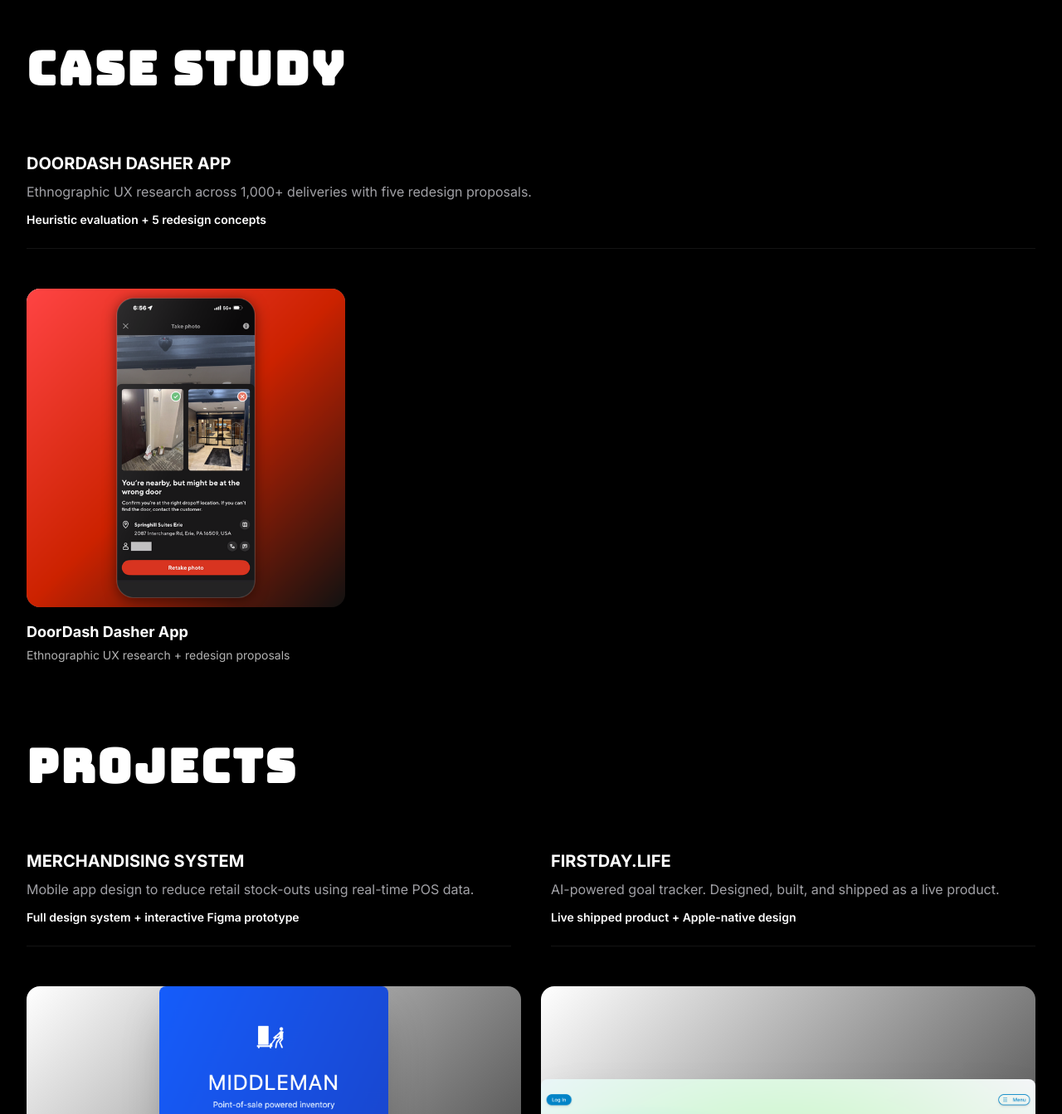
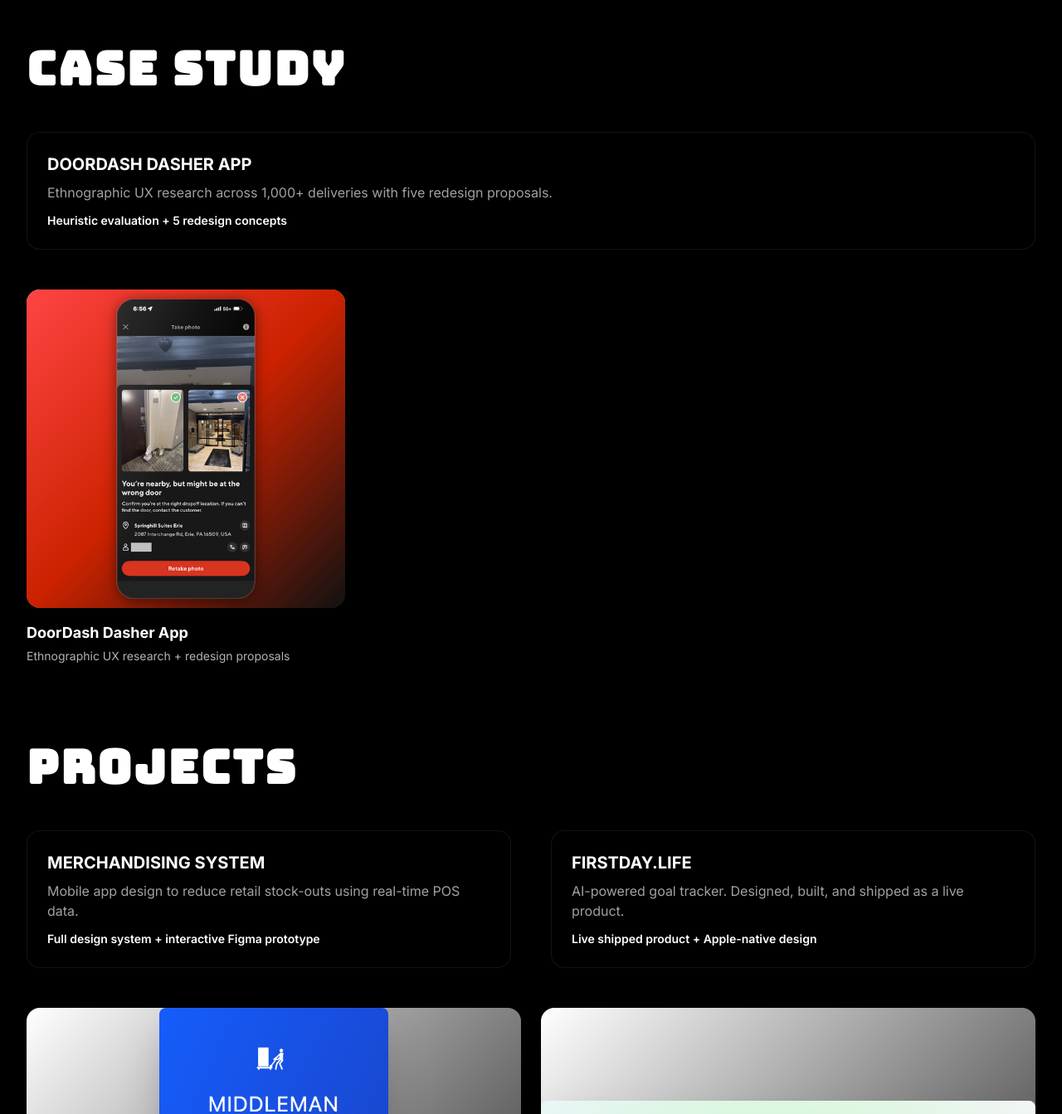
Before and after one commit to straydesign/portfolio, a Next.js app: page / in a window 1280 px wide. Shown: the part 949-2292 px from the top of the page at 83% size. Built offline with nearby package versions, Linux system fonts and the light colour scheme; a web font is replaced by a local one.

Commit message:
fix: solid black cards on case study and project sections in dark mode

```diff
--- a/src/components/Home.tsx
+++ b/src/components/Home.tsx
@@ -171,8 +171,8 @@
             role="link"
             tabIndex={0}
             aria-label={`View ${CASE_STUDY.title} case study`}
-            className="cursor-pointer transition-opacity hover:opacity-80 py-4 md:py-6"
-            style={{ borderBottom: `1px solid ${theme === 'dark' ? 'rgba(255,255,255,0.08)' : 'rgba(0,0,0,0.06)'}` }}
+            className="cursor-pointer transition-opacity hover:opacity-80 py-4 md:py-6 px-6 rounded-2xl"
+            style={{ backgroundColor: theme === 'dark' ? '#000000' : 'rgba(0,0,0,0.03)', border: `1px solid ${theme === 'dark' ? 'rgba(255,255,255,0.08)' : 'rgba(0,0,0,0.06)'}` }}
             onClick={() => setCurrentPage(CASE_STUDY.id)}
             onKeyDown={(e) => {
               if (e.key === 'Enter' || e.key === ' ') {
@@ -222,8 +222,8 @@
                 role="link"
                 tabIndex={0}
                 aria-label={`View ${project.title} project`}
-                className="cursor-pointer transition-opacity hover:opacity-80 py-4 md:py-6"
-                style={{ borderBottom: `1px solid ${theme === 'dark' ? 'rgba(255,255,255,0.08)' : 'rgba(0,0,0,0.06)'}` }}
+                className="cursor-pointer transition-opacity hover:opacity-80 py-4 md:py-6 px-6 rounded-2xl"
+                style={{ backgroundColor: theme === 'dark' ? '#000000' : 'rgba(0,0,0,0.03)', border: `1px solid ${theme === 'dark' ? 'rgba(255,255,255,0.08)' : 'rgba(0,0,0,0.06)'}` }}
                 onClick={() => setCurrentPage(project.id)}
                 onKeyDown={(e) => {
                   if (e.key === 'Enter' || e.key === ' ') {
```
